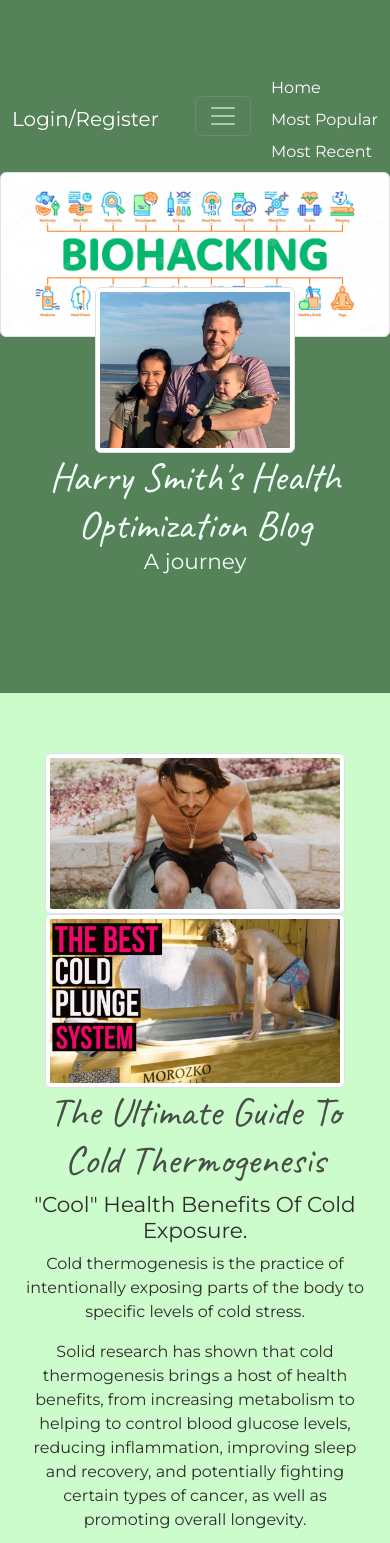
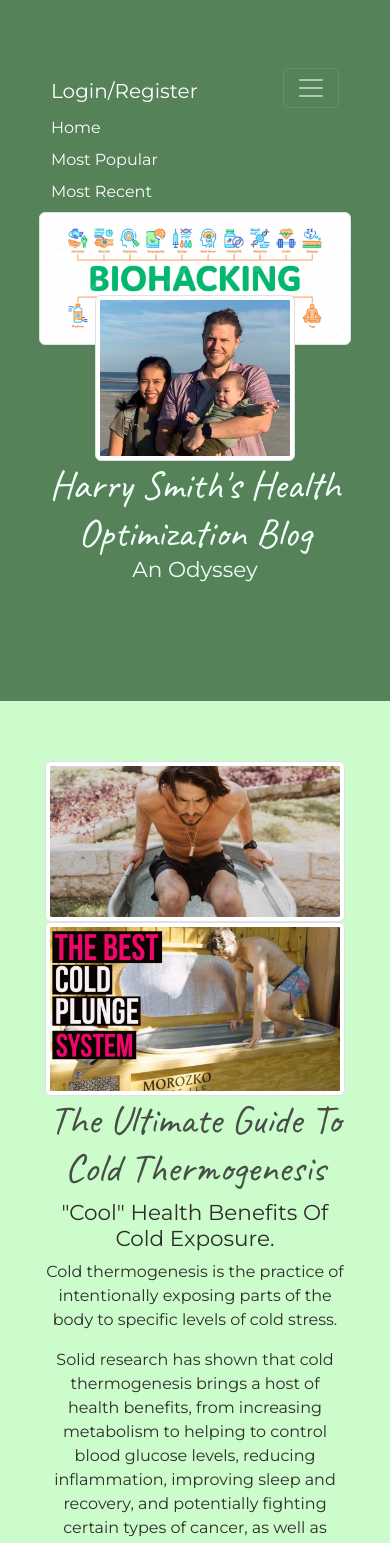
Before and after one commit to Harry-B-Smith/biohacking-blog, a plain HTML site: page index.html in a window 390 px wide. Shown: the top 1543 px of the page. Drawn offline with nearby package versions, Linux system fonts and the light colour scheme.

Commit message:
visual improvements with main body of blog

```diff
--- a/css/styles.css
+++ b/css/styles.css
@@ -50,6 +50,13 @@
  }
 
  .content-wrap {
+    width: 80%;
+     margin: 0 auto;
+     padding: 60px 0;
+ }
+
+ .content-wrap-main {
+    width: 90%;
      margin: 0 auto;
      padding: 60px 0;
  }
@@ -143,9 +150,21 @@
          position: relative;
          bottom: 100px;
      }
+
+     .sidebar {
+        background: lightblue;
+        width: 300px;
+        margin: 0 auto;
+        text-align: center;
+    }
  }
 
  @media screen and (max-width: 600px) {
+
+    header, footer {
+        text-align: left;
+    }
+
      .hero-shot {
          bottom: 50px;
          width: 200px;
@@ -161,4 +180,5 @@
          position: relative;
          bottom: 50px;
      }
+
  }
--- a/index.html
+++ b/index.html
@@ -25,7 +25,7 @@
 
             <!--  navbar  -->
 
-            <nav class="navbar navbar-expand-md navbar-dark">
+            <nav class="navbar navbar-expand-lg navbar-expand-sm navbar-dark">
                 <div class="container-fluid">
                     <a class="navbar-brand" href="#">Login/Register</a>
                     <button class="navbar-toggler" type="button" data-bs-toggle="collapse" data-bs-target="#navbarNav"
@@ -41,26 +41,26 @@
             </nav>
 
             <img src="images\biohacking-minimal-infographic-banner_87720-3086.jpg"
-                class="img-thumbnail img-fluid.max-width: 100% rounded mx-auto d-block" alt="biohacking photo">
+                class="img-thumbnail img-fluid.max-width: 100% height: auto; rounded mx-auto d-block" alt="biohacking photo">
             <img id="hero-shot" src="images\my-family-cropped.jpg"
-                class="hero-shot img-thumbnail img-fluid.max-width: 100% height: auto rounded mx-auto d-block""
+                class="hero-shot img-thumbnail img-fluid.max-width: 100% height: auto; rounded mx-auto d-block"
                 alt="">
-            <section class="title">
-                <h1 class="h1-title">Harry Smith's Health Optimization Blog</h1>
-                <h4>A journey</h4>
+            <section class=" title">
+            <h1 class="h1-title">Harry Smith's Health Optimization Blog</h1>
+            <h4>An Odyssey</h4>
             </section>
         </div>
     </header>
-    <div class="content-wrap">
+    <div class="content-wrap-main">
         <div class="container text-center">
             <div class="row">
                 <div class="col-lg-8 col-sm-12">
                     <div class="container text-center">
                         <div class="row">
-                            <div class="col-lg col-md col-sm-12">
+                            <div class="col-lg-4 col-md col-sm-12">
                                 <div class="article-pictures">
 
-                                      <!--  blog posts  -->
+                                    <!--  blog posts  -->
 
                                     <img src="images\featured-img-long-2-4-1024x535.jpg"
                                         class="img-thumbnail img-thumbnail img-fluid.max-width: 100% height: auto rounded mx-auto d-block"
@@ -70,7 +70,7 @@
                                         style="width: 300px;" alt="">
                                 </div>
                             </div>
-                            <div class="col-lg col-md col-sm-12">
+                            <div class="col-lg-8 col-md-8 col-sm-12">
                                 <div class="article-details">
                                     <h2><a href="/blog-1">The Ultimate Guide To Cold Thermogenesis</a></h2>
                                     <h4>"Cool" Health Benefits Of Cold Exposure.</h4>
@@ -88,7 +88,7 @@
                         <div class="main">
                             <article>
                                 <div class="row">
-                                    <div class="col-lg col-md col-sm-12">
+                                    <div class="col-lg-4 col-md-4 col-sm-12">
                                         <div id="article-pictures">
                                             <img src="images\nutrition.jpg"
                                                 class="img-thumbnail img-fluid.max-width: 100% height: auto rounded mx-auto d-block"
@@ -99,7 +99,7 @@
 
                                         </div>
                                     </div>
-                                    <div class="col-lg col-md col-sm-12">
+                                    <div class="col-lg-8 col-md col-sm-12">
                                         <div class="article-details">
                                             <h1><a href="/blog-2"> Nutrient Deficiencies</a></h2>
                                                 <h4>How to Identify and Correct</h4>
@@ -132,7 +132,7 @@
                     <div class="sidebar">
                         <aside class="most-recent">
 
-     <!--  most-recent most-popular blog posts  -->
+                            <!--  most-recent most-popular blog posts  -->
 
                             <ul>
                                 <h2><a href="/most-recent">Most Recent</h2>
@@ -175,12 +175,6 @@
     </div>
     </div>
 
-
-
-
-
-
-
     <!--  footer  -->
 
     <footer>
```
